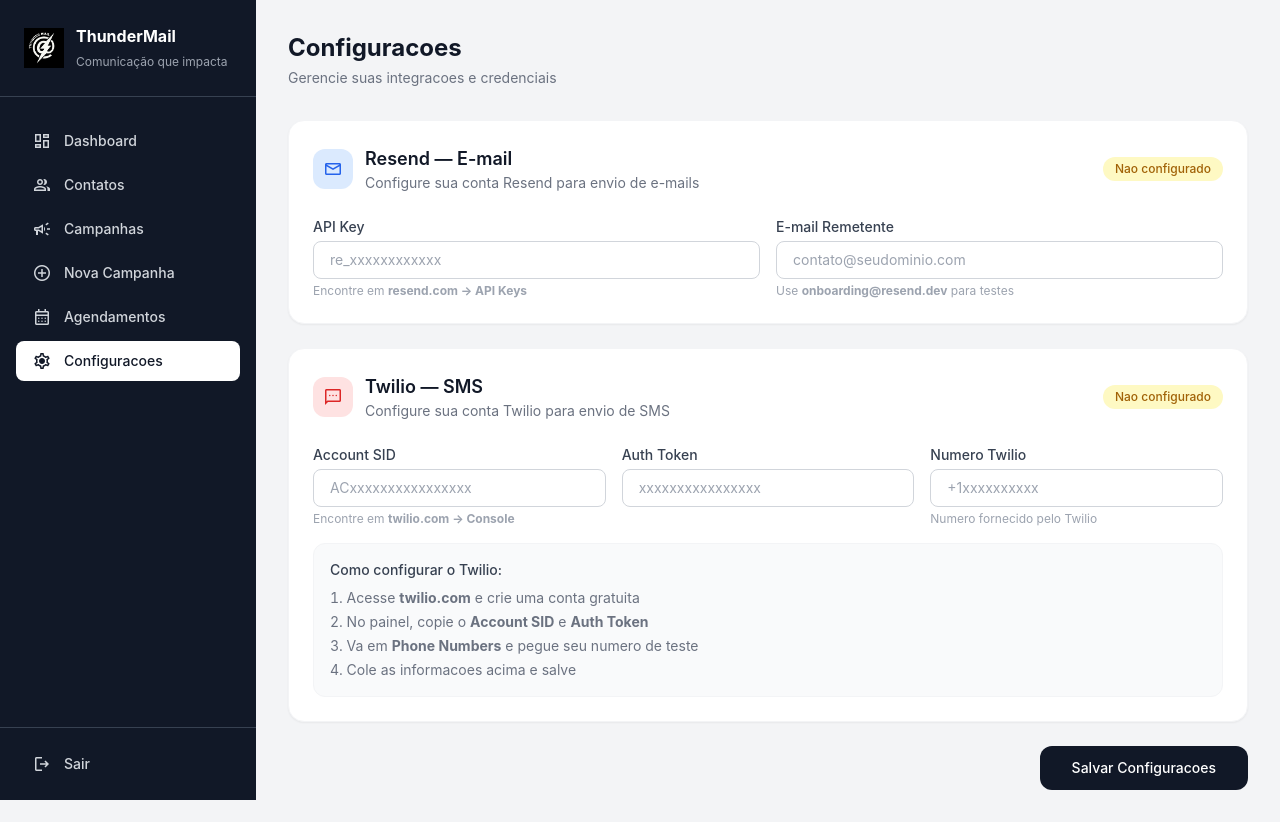
After one commit to uDanielMelo/thundermail, a Django app: page /accounts/configuracoes/ in a window 1280 px wide. The commit adds this page. Run offline with Django 5.2, Linux system fonts and the light colour scheme; the visitor is signed in with stand-in values (Sample User, id 1); data comes from the database, SQL or seed files in the repository; parts of the project's set-up code (start-up, migrations or seed data) failed here and were passed over; some libraries are stand-ins or nearby versions.

Commit message:
feat: pagina de configuracoes com Resend e Twilio

```diff
--- a/apps/accounts/models.py
+++ b/apps/accounts/models.py
@@ -18,3 +18,22 @@ class User(AbstractUser):
 
     def __str__(self):
         return self.email
+
+class UserSettings(models.Model):
+    user = models.OneToOneField(User, on_delete=models.CASCADE, related_name='settings')
+
+    # Resend
+    resend_api_key = models.CharField(max_length=255, blank=True, null=True)
+    resend_from_email = models.EmailField(blank=True, null=True)
+
+    # Twilio
+    twilio_account_sid = models.CharField(max_length=255, blank=True, null=True)
+    twilio_auth_token = models.CharField(max_length=255, blank=True, null=True)
+    twilio_phone_number = models.CharField(max_length=20, blank=True, null=True)
+
+    class Meta:
+        verbose_name = 'Configuracao'
+        verbose_name_plural = 'Configuracoes'
+
+    def __str__(self):
+        return f'Configuracoes de {self.user.email}'
--- a/apps/accounts/urls.py
+++ b/apps/accounts/urls.py
@@ -7,4 +7,5 @@ urlpatterns = [
     path('cadastro/', views.cadastro, name='cadastro'),
     path('login/', views.login_view, name='login'),
     path('logout/', views.logout_view, name='logout'),
+    path('configuracoes/', views.configuracoes, name='configuracoes'),
 ]
--- a/apps/accounts/views.py
+++ b/apps/accounts/views.py
@@ -80,3 +80,20 @@ def index(request):
     if request.user.is_authenticated:
         return redirect('dashboard')
     return render(request, 'index.html')
+
+@login_required
+def configuracoes(request):
+    from .models import UserSettings
+    settings_obj, _ = UserSettings.objects.get_or_create(user=request.user)
+
+    if request.method == 'POST':
+        settings_obj.resend_api_key = request.POST.get('resend_api_key', '')
+        settings_obj.resend_from_email = request.POST.get('resend_from_email', '')
+        settings_obj.twilio_account_sid = request.POST.get('twilio_account_sid', '')
+        settings_obj.twilio_auth_token = request.POST.get('twilio_auth_token', '')
+        settings_obj.twilio_phone_number = request.POST.get('twilio_phone_number', '')
+        settings_obj.save()
+        messages.success(request, 'Configuracoes salvas com sucesso!')
+        return redirect('accounts:configuracoes')
+
+    return render(request, 'accounts/configuracoes.html', {'settings': settings_obj})
--- /dev/null
+++ b/templates/accounts/configuracoes.html
@@ -0,0 +1,124 @@
+{% extends 'base.html' %}
+
+{% block title %}Configuracoes — ThunderMail{% endblock %}
+
+{% block content %}
+
+<header class="mb-8">
+    <h2 class="text-2xl font-bold text-gray-900">Configuracoes</h2>
+    <p class="text-sm text-gray-500 mt-1">Gerencie suas integracoes e credenciais</p>
+</header>
+
+<form method="POST" class="space-y-6">
+    {% csrf_token %}
+
+    <!-- Resend -->
+    <div class="bg-white rounded-2xl shadow-sm border border-gray-100 p-6">
+        <div class="flex items-center gap-3 mb-6">
+            <div class="w-10 h-10 bg-blue-100 rounded-xl flex items-center justify-center">
+                <span class="material-symbols-outlined text-blue-600">mail</span>
+            </div>
+            <div>
+                <h3 class="text-lg font-semibold text-gray-900">Resend — E-mail</h3>
+                <p class="text-sm text-gray-500">Configure sua conta Resend para envio de e-mails</p>
+            </div>
+            {% if settings.resend_api_key %}
+            <span class="ml-auto px-3 py-1 bg-green-100 text-green-700 text-xs font-medium rounded-full">
+                ✔ Configurado
+            </span>
+            {% else %}
+            <span class="ml-auto px-3 py-1 bg-yellow-100 text-yellow-700 text-xs font-medium rounded-full">
+                Nao configurado
+            </span>
+            {% endif %}
+        </div>
+
+        <div class="grid grid-cols-1 md:grid-cols-2 gap-4">
+            <div>
+                <label class="block text-sm font-medium text-gray-700 mb-1">API Key</label>
+                <input type="password" name="resend_api_key"
+                    value="{{ settings.resend_api_key|default:'' }}"
+                    class="w-full border border-gray-300 rounded-lg px-4 py-2 text-sm focus:outline-none focus:ring-2 focus:ring-gray-900"
+                    placeholder="re_xxxxxxxxxxxx">
+                <p class="text-xs text-gray-400 mt-1">Encontre em <strong>resend.com → API Keys</strong></p>
+            </div>
+            <div>
+                <label class="block text-sm font-medium text-gray-700 mb-1">E-mail Remetente</label>
+                <input type="email" name="resend_from_email"
+                    value="{{ settings.resend_from_email|default:'' }}"
+                    class="w-full border border-gray-300 rounded-lg px-4 py-2 text-sm focus:outline-none focus:ring-2 focus:ring-gray-900"
+                    placeholder="contato@seudominio.com">
+                <p class="text-xs text-gray-400 mt-1">Use <strong>onboarding@resend.dev</strong> para testes</p>
+            </div>
+        </div>
+    </div>
+
+    <!-- Twilio -->
+    <div class="bg-white rounded-2xl shadow-sm border border-gray-100 p-6">
+        <div class="flex items-center gap-3 mb-6">
+            <div class="w-10 h-10 bg-red-100 rounded-xl flex items-center justify-center">
+                <span class="material-symbols-outlined text-red-600">sms</span>
+            </div>
+            <div>
+                <h3 class="text-lg font-semibold text-gray-900">Twilio — SMS</h3>
+                <p class="text-sm text-gray-500">Configure sua conta Twilio para envio de SMS</p>
+            </div>
+            {% if settings.twilio_account_sid %}
+            <span class="ml-auto px-3 py-1 bg-green-100 text-green-700 text-xs font-medium rounded-full">
+                ✔ Configurado
+            </span>
+            {% else %}
+            <span class="ml-auto px-3 py-1 bg-yellow-100 text-yellow-700 text-xs font-medium rounded-full">
+                Nao configurado
+            </span>
+            {% endif %}
+        </div>
+
+        <div class="grid grid-cols-1 md:grid-cols-3 gap-4">
+            <div>
+                <label class="block text-sm font-medium text-gray-700 mb-1">Account SID</label>
+                <input type="password" name="twilio_account_sid"
+                    value="{{ settings.twilio_account_sid|default:'' }}"
+                    class="w-full border border-gray-300 rounded-lg px-4 py-2 text-sm focus:outline-none focus:ring-2 focus:ring-gray-900"
+                    placeholder="ACxxxxxxxxxxxxxxxx">
+                <p class="text-xs text-gray-400 mt-1">Encontre em <strong>twilio.com → Console</strong></p>
+            </div>
+            <div>
+                <label class="block text-sm font-medium text-gray-700 mb-1">Auth Token</label>
+                <input type="password" name="twilio_auth_token"
+                    value="{{ settings.twilio_auth_token|default:'' }}"
+                    class="w-full border border-gray-300 rounded-lg px-4 py-2 text-sm focus:outline-none focus:ring-2 focus:ring-gray-900"
+                    placeholder="xxxxxxxxxxxxxxxx">
+            </div>
+            <div>
+                <label class="block text-sm font-medium text-gray-700 mb-1">Numero Twilio</label>
+                <input type="text" name="twilio_phone_number"
+                    value="{{ settings.twilio_phone_number|default:'' }}"
+                    class="w-full border border-gray-300 rounded-lg px-4 py-2 text-sm focus:outline-none focus:ring-2 focus:ring-gray-900"
+                    placeholder="+1xxxxxxxxxx">
+                <p class="text-xs text-gray-400 mt-1">Numero fornecido pelo Twilio</p>
+            </div>
+        </div>
+
+        <!-- Instrucoes -->
+        <div class="mt-4 p-4 bg-gray-50 rounded-xl border border-gray-100">
+            <p class="text-sm font-medium text-gray-700 mb-2">Como configurar o Twilio:</p>
+            <ol class="text-sm text-gray-500 space-y-1 list-decimal list-inside">
+                <li>Acesse <strong>twilio.com</strong> e crie uma conta gratuita</li>
+                <li>No painel, copie o <strong>Account SID</strong> e <strong>Auth Token</strong></li>
+                <li>Va em <strong>Phone Numbers</strong> e pegue seu numero de teste</li>
+                <li>Cole as informacoes acima e salve</li>
+            </ol>
+        </div>
+    </div>
+
+    <div class="flex justify-end">
+        <button type="submit"
+            class="bg-gray-900 text-white px-8 py-3 rounded-xl text-sm font-medium hover:bg-gray-700 transition">
+            Salvar Configuracoes
+        </button>
+    </div>
+
+</form>
+
+{% endblock %}
--- a/templates/base.html
+++ b/templates/base.html
@@ -71,6 +71,14 @@
                         Agendamentos
                     </a>
                 </li>
+                <li>
+                    <a href="{% url 'accounts:configuracoes' %}"
+                        class="flex items-center gap-3 px-4 py-2.5 rounded-lg text-sm font-medium transition
+                        {% if request.resolver_match.url_name == 'configuracoes' %}bg-white text-gray-900{% else %}text-gray-300 hover:bg-gray-700{% endif %}">
+                        <span class="material-symbols-outlined">settings</span>
+                        Configuracoes
+                    </a>
+                </li>
             </ul>
         </nav>
 
```
Also changed, not shown: apps/accounts/migrations/0002_usersettings.py (added), 1 other file.
